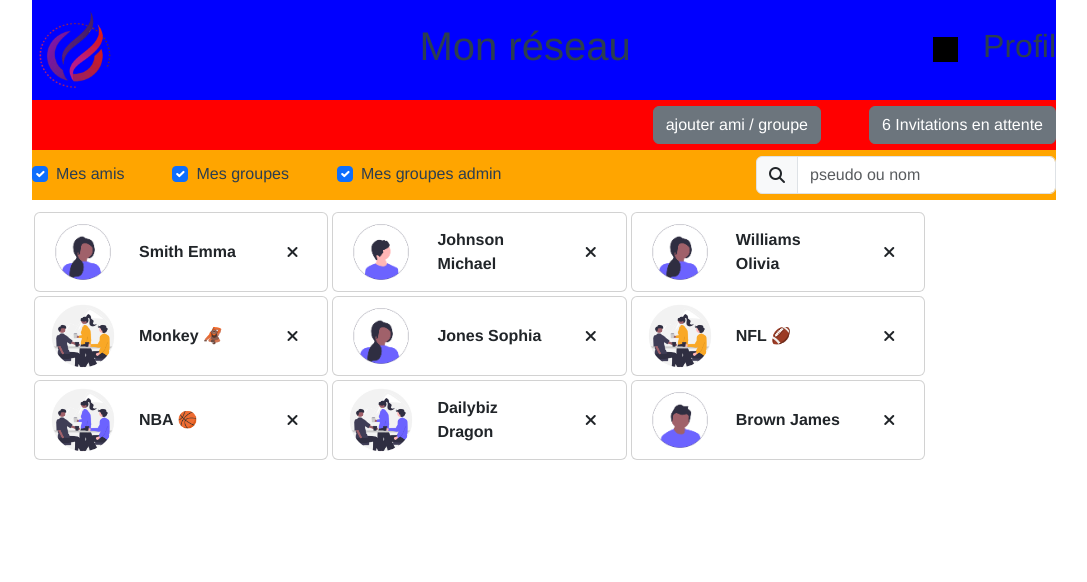
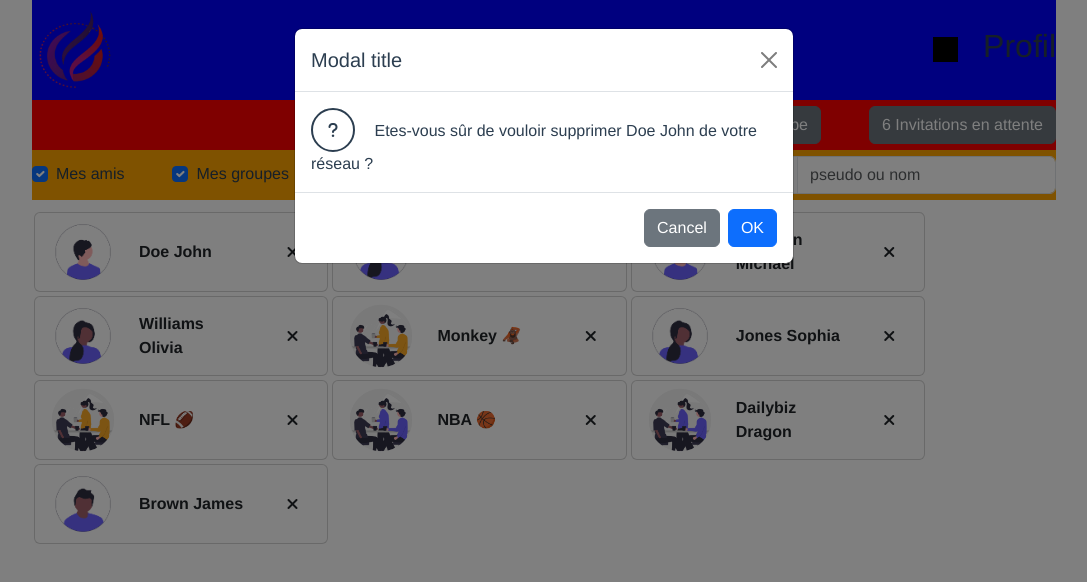
Before and after one commit to s2y-404/mon-reseau, a Vue app: page / in a window 1280 px wide. Both pictures are taken after a click on the icon 388 px from the left and 252 px from the top of the page. Shown: the top 582 px of the page, without its empty margins (96-1183 px from the left). Built offline with nearby package versions, Linux system fonts and the light colour scheme.

Commit message:
first commit modal delete

```diff
--- a/src/components/Card.vue
+++ b/src/components/Card.vue
@@ -6,7 +6,26 @@
     <div class="card-body">
       <span class="card-title fw-bold">{{ data.name }}</span>
     </div>
-    <i class="btn fa-solid fa-xmark mx-2" @click="removeCard()"></i>
+    <i class="btn fa-solid fa-xmark mx-2" data-bs-toggle="modal" :data-bs-target="`#deleteModal${data.id}`"></i>
+  </div>
+
+  <!-- Modal -->
+  <div class="modal fade" :id="`deleteModal${data.id}`" tabindex="-1" aria-labelledby="deleteModalLabel" aria-hidden="true">
+    <div class="modal-dialog">
+      <div class="modal-content">
+        <div class="modal-header">
+          <h1 class="modal-title fs-5" id="deleteModalLabel">Modal title</h1>
+          <button type="button" class="btn-close" data-bs-dismiss="modal" aria-label="Close"></button>
+        </div>
+        <div class="modal-body">
+          <i class="fa-solid fa-question"></i> <span>Etes-vous sûr de vouloir supprimer {{ data.name }} de votre réseau ?</span>
+        </div>
+        <div class="modal-footer">
+          <button type="button" class="btn btn-secondary" data-bs-dismiss="modal">Cancel</button>
+          <button type="button" class="btn btn-primary" data-bs-dismiss="modal" @click="removeCard()">OK</button>
+        </div>
+      </div>
+    </div>
   </div>
 </template>
 
@@ -19,7 +38,7 @@ export default {
   methods: {
     removeCard() {
       this.$emit('remove')
-      console.log(this.data.id)
+      console.log(`Card | ${this.data.id}`)
     },
   }
 };
@@ -29,4 +48,11 @@ export default {
   img {
     width: 80px;
   }
+
+  .modal i {
+    margin-right: 15px;
+    padding: 12px 15px;
+    border: 2px solid #2c3e50;
+    border-radius: 100%;
+  }
 </style>
```
